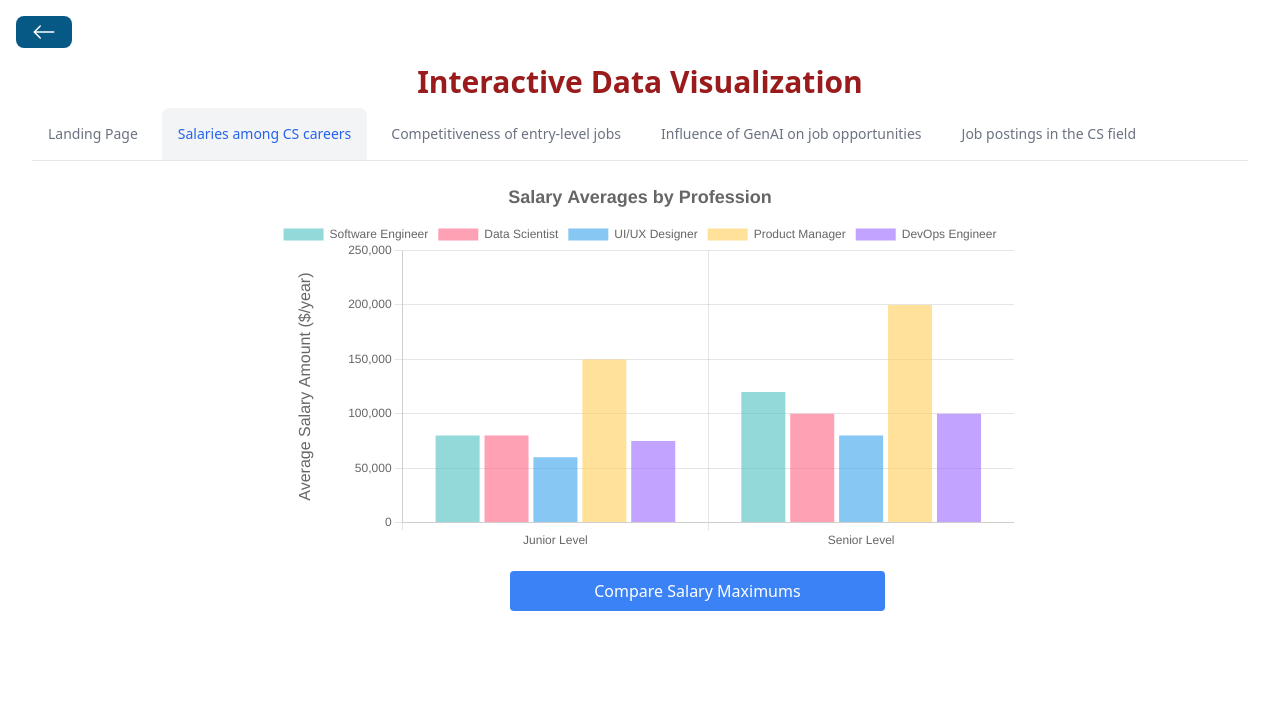
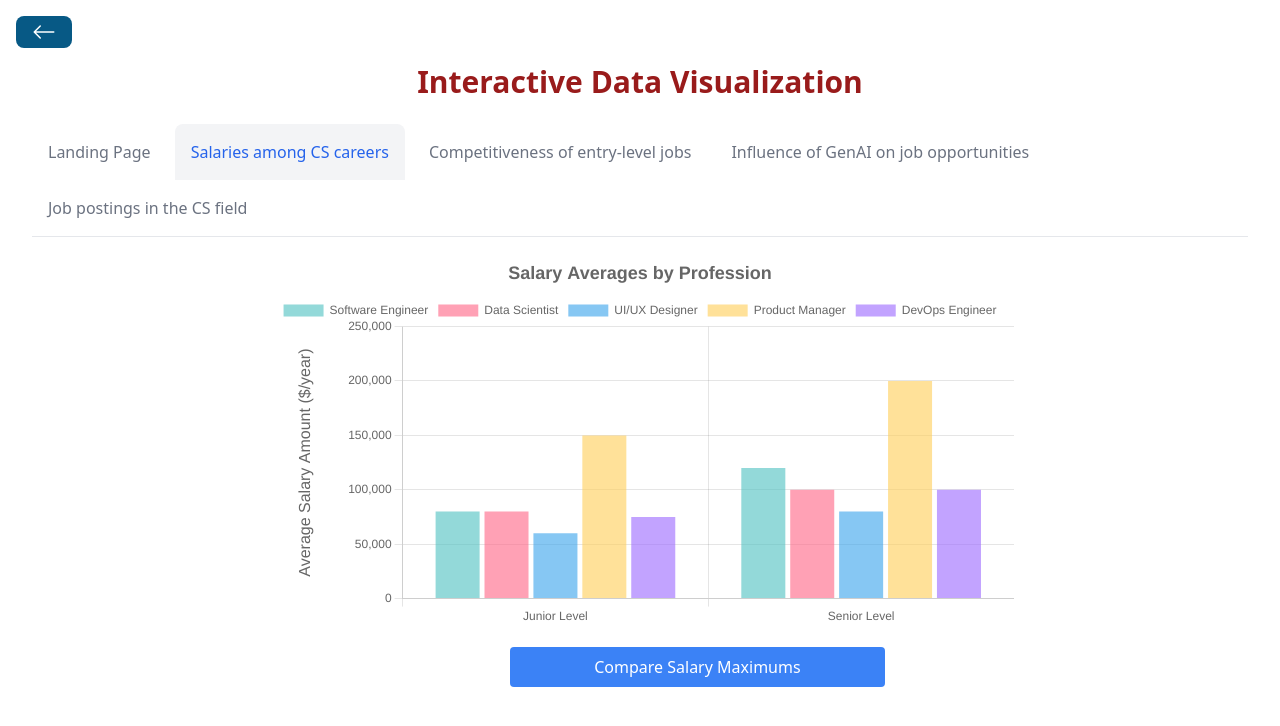
Before and after one commit to Terry9022/RPI-Interactive-Data-Visualization, a React (Vite) app: page /salaries in a window 1280 px wide. Shown: the top 726 px of the page. Built offline with nearby package versions, Linux system fonts and the light colour scheme.

Commit message:
update header

```diff
--- a/src/components/Header.jsx
+++ b/src/components/Header.jsx
@@ -2,7 +2,7 @@ import { Link } from "react-router-dom";
 
 function Header() {
   return (
-    <ul className="flex flex-wrap text-sm font-medium text-center text-gray-500 border-b border-gray-200 dark:border-gray-700 dark:text-gray-400 bg-white">
+    <ul className="flex flex-wrap text-md font-medium text-center text-gray-500 border-b border-gray-200 dark:border-gray-700 dark:text-gray-400 bg-white mt-6">
       <li className="me-2">
         <Link
           to="/"
```
